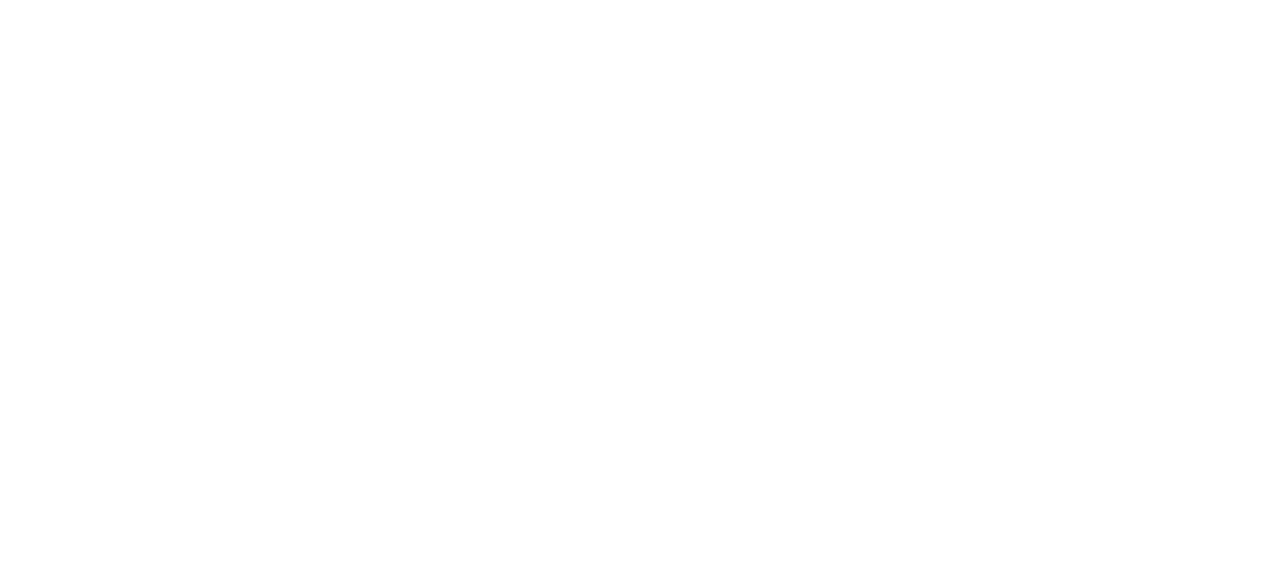
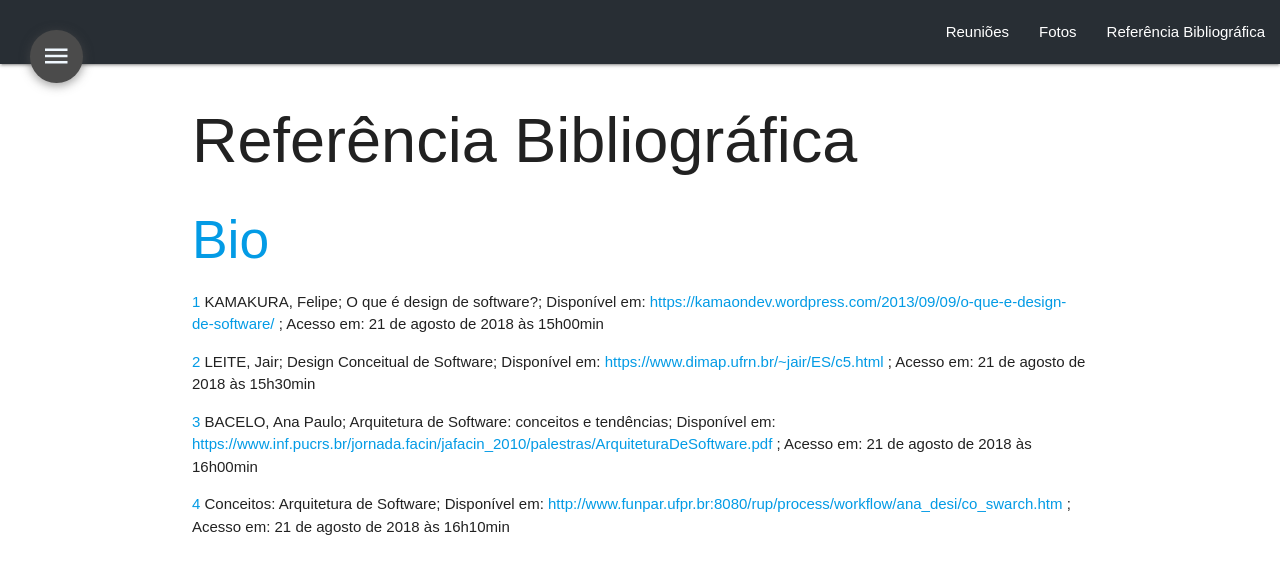
Before and after one commit to DesenhoSoftware-2018-2/wiki, a React (Create React App) app: page /wiki/referencia in a window 1280 px wide. Shown: the top 574 px of the page. Built offline with nearby package versions, Linux system fonts and the light colour scheme.

Commit message:
HOTFIX #9 Adding reference bibliographic to the bio

```diff
--- /dev/null
+++ b/src/assets/files/extras/reference.md
@@ -0,0 +1,11 @@
+# Referência Bibliográfica
+
+## [Bio](/)
+
+[1] KAMAKURA, Felipe; O que é design de software?; Disponível em: https://kamaondev.wordpress.com/2013/09/09/o-que-e-design-de-software/ ; Acesso em: 21 de agosto de 2018 às 15h00min
+
+[2] LEITE, Jair; Design Conceitual de Software; Disponível em: https://www.dimap.ufrn.br/~jair/ES/c5.html ; Acesso em: 21 de agosto de 2018 às 15h30min
+
+[3] BACELO, Ana Paulo; Arquitetura de Software: conceitos e tendências; Disponível em: https://www.inf.pucrs.br/jornada.facin/jafacin_2010/palestras/ArquiteturaDeSoftware.pdf ; Acesso em: 21 de agosto de 2018 às 16h00min
+
+[4] Conceitos: Arquitetura de Software; Disponível em: http://www.funpar.ufpr.br:8080/rup/process/workflow/ana_desi/co_swarch.htm ; Acesso em: 21 de agosto de 2018 às 16h10min
--- /dev/null
+++ b/src/components/contents/extras/extras.js
@@ -0,0 +1,22 @@
+import React, { Component } from "react";
+import Navbar from "../../structures/dynamicsComponents/navbar";
+import Sidenav from "../../structures/sidenav";
+
+class Extras extends Component {
+  render() {
+    const extras = [
+      { pathname: "/reunioes", link: "Reuniões" },
+      { pathname: "/fotos", link: "Fotos" },
+      { pathname: "/referencia", link: "Referência Bibliográfica" }
+    ];
+
+    return (
+      <div>
+        <Sidenav />
+        <Navbar activities={extras} />
+      </div>
+    );
+  }
+}
+
+export default Extras;
--- /dev/null
+++ b/src/components/contents/extras/reference.js
@@ -0,0 +1,18 @@
+import React, { Component } from "react";
+import Extras from './extras';
+import Markdown from '../../structures/dynamicsComponents/markdown';
+
+class Reference extends Component {
+  render() {
+    return (
+      <div>
+        <Extras />
+        <div className="container">
+          <Markdown file="extras/reference" />
+        </div>
+      </div>
+    );
+  }
+}
+
+export default Reference;
--- a/src/components/structures/dynamicsComponents/markdown.js
+++ b/src/components/structures/dynamicsComponents/markdown.js
@@ -10,7 +10,7 @@ class Markdown extends Component {
     }
 
     componentWillMount() {
-        const file = require(`../../assets/files/${this.props.file}.md`);
+        const file = require(`../../../assets/files/${this.props.file}.md`);
         fetch(file).then((r) => r.text()).then((t) => {
             this.setState({ terms: t })
         })
@@ -29,7 +29,7 @@ class Markdown extends Component {
         const transformImageUri = input =>
         /^https?:/.test(input)
                 ? input
-                : require(`../../assets/imgs/${input}`)
+                : require(`../../../assets/imgs/${input}`)
 
                 return(
             <div>
--- a/src/components/structures/sidenav.js
+++ b/src/components/structures/sidenav.js
@@ -27,12 +27,21 @@ class Sidenav extends Component {
     const dynamics = [
       {
         dynamic: "Dinâmica I",
-        artefacts: [{ name: "RichPicture", link: "/dinamica"}, { name: "Lexico", link:"/dinamica"}]
+        artefacts: [
+          { name: "RichPicture", link: "/dinamica" },
+          { name: "Lexico", link: "/dinamica" }
+        ]
       },
       { dynamic: "Dinâmica II", artefacts: [] },
       { dynamic: "Dinâmica III", artefacts: [] },
       { dynamic: "Dinâmica IV", artefacts: [] },
       { dynamic: "Dinâmica V", artefacts: [] }
+    ];
+
+    const extras = [
+      { name: "Reuniões", link: "/reunioes" },
+      { name: "Fotos", link: "/fotos" },
+      { name: "Referência Bibliográfica", link:"/referencia"}
     ];
 
     return (
@@ -74,7 +83,10 @@ class Sidenav extends Component {
                       {dynamic.artefacts.map(artefact => {
                         return (
                           <li>
-                            <Link to={artefact.link} onClick={() => M.AutoInit()}>
+                            <Link
+                              to={artefact.link}
+                              onClick={() => M.AutoInit()}
+                            >
                               <div className="artifact">{artefact.name}</div>
                             </Link>
                           </li>
@@ -88,7 +100,6 @@ class Sidenav extends Component {
             <li>
               <div className="divider" />
             </li>
-          </ul>
             <li>
               <div className="collapsible-header">
                 <div className="dinamica">Extras</div>
@@ -96,8 +107,21 @@ class Sidenav extends Component {
                   <i class="material-icons">{this.state.button}</i>
                 </div>
               </div>
-            <div className="collapsible-body" />
+              <div className="collapsible-body">
+                <ul>
+                  {extras.map(extra => {
+                    return (
+                      <li>
+                        <Link to={extra.link} onClick={() => M.AutoInit()}>
+                          <div className="artifact">{extra.name}</div>
+                        </Link>
                       </li>
+                    );
+                  })}
+                </ul>
+              </div>
+            </li>
+          </ul>
         </ul>
         <a data-target="slide-out" className="sidenav-trigger sidenav-teste">
           <i className="material-icons small">menu</i>
--- a/src/routes/index.js
+++ b/src/routes/index.js
@@ -2,12 +2,14 @@ import React from 'react';
 import { BrowserRouter, Route, Switch } from 'react-router-dom';
 import HomePage from '../components/structures/homePage/Home';
 import Dynamics from '../components/structures/dynamicsComponents/navbarLinks';
+import Reference from '../components/contents/extras/reference';
 
 export default () => (
   <BrowserRouter basename="/wiki">
     <Switch>
       <Route path="/" exact render={props => <HomePage {...props} />} />
       <Route path="/dinamica" exact component={Dynamics} />
+      <Route path="/referencia" exact component={Reference} />
     </Switch>
   </BrowserRouter>
 );
```
Lines whose indentation alone changed are shown as unchanged.
